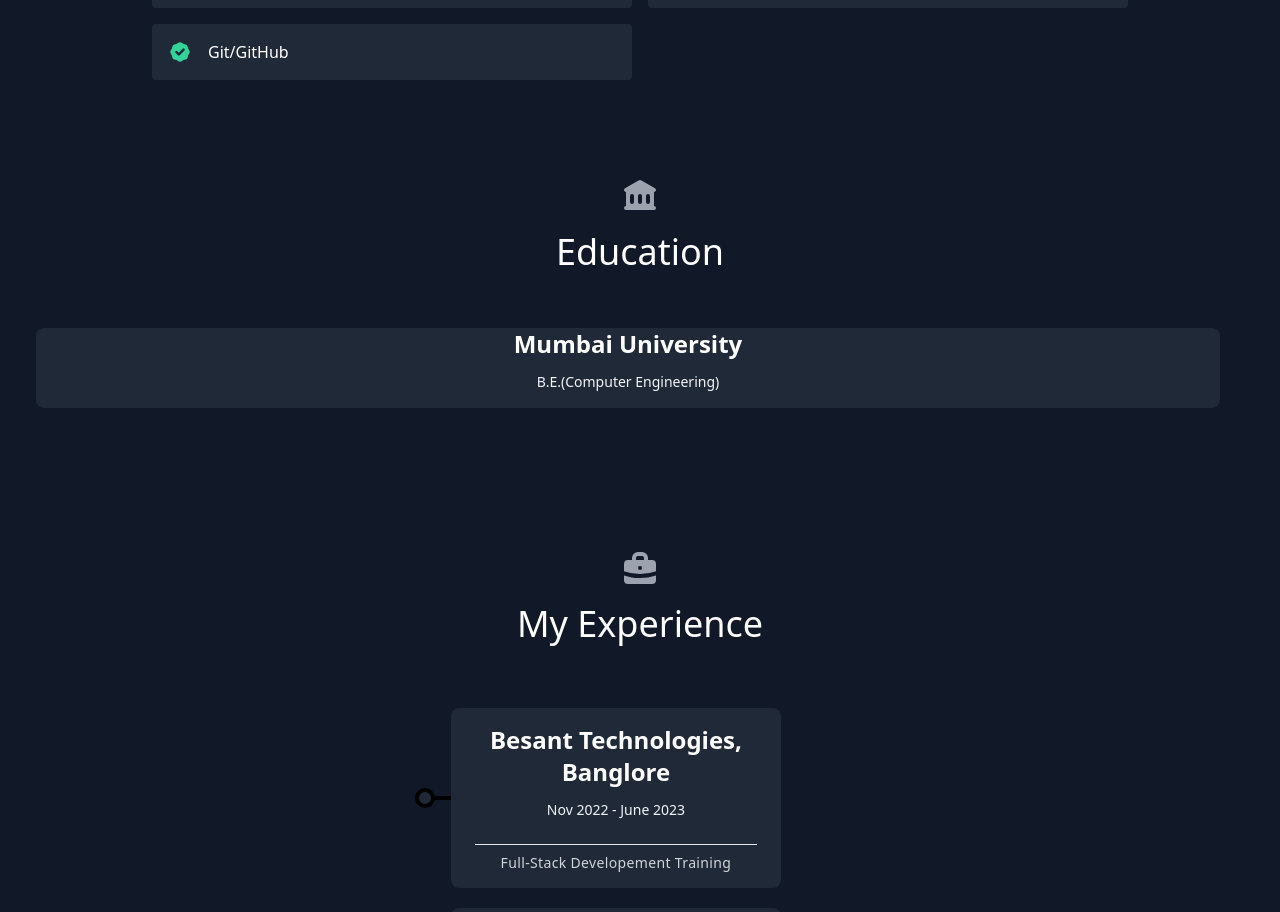
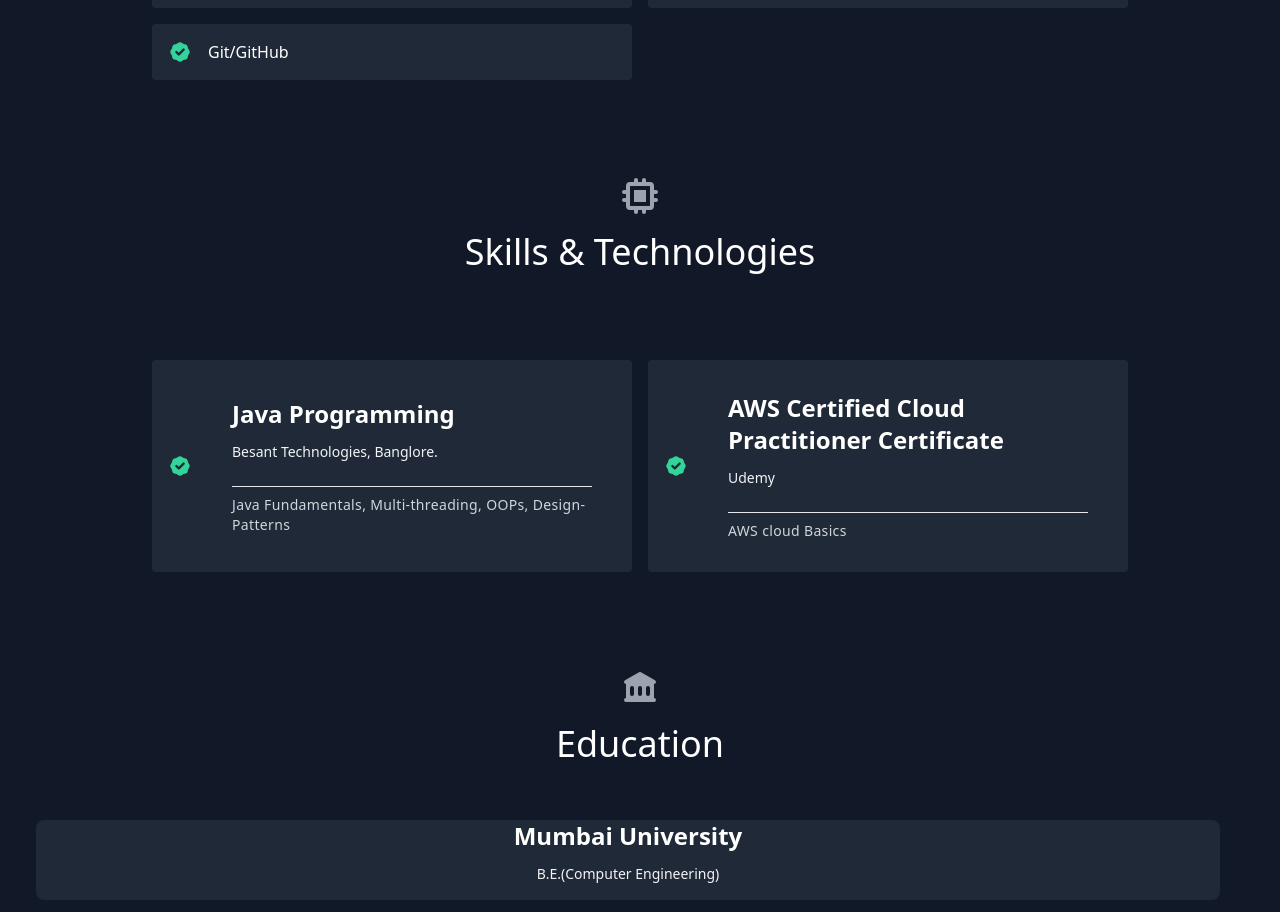
Before and after one commit to PripatOnGit/Priyanka_Patil_Portfolio_Website, a React (Create React App) app: page / in a window 1280 px wide. Shown: the part 1160-2072 px from the top of the page. Built offline with nearby package versions, Linux system fonts and the light colour scheme.

Commit message:
Cerification component updated

```diff
--- a/src/App.js
+++ b/src/App.js
@@ -6,6 +6,7 @@ import Skills from "./components/Skills";
 import Projects from "./components/Projects";
 import Experience from "./components/Experience";
 import Education from "./components/Education";
+import Certification from "./components/Certification";
 
 export default function App() {
   return (
@@ -13,6 +14,7 @@ export default function App() {
       <Navbar />
       <About />
       <Skills />
+      <Certification />
       <Education />
       <Experience />
       <Projects />
--- a/src/components/Certification.js
+++ b/src/components/Certification.js
@@ -0,0 +1,33 @@
+import { BadgeCheckIcon, ChipIcon } from "@heroicons/react/solid";
+import React from "react";
+import { certification, skills } from "../data";
+
+export default function Certification() {
+  return (
+    <section id="certification">
+      <div className="container px-5 py-10 mx-auto">
+        <div className="text-center mb-20">
+          <ChipIcon className="w-10 inline-block mb-4" />
+          <h1 className="sm:text-4xl text-3xl font-medium title-font text-white mb-4">
+            Skills &amp; Technologies
+          </h1>
+        </div>
+        <div className="flex flex-wrap lg:w-4/5 sm:mx-auto sm:mb-2 -mx-2">
+          {certification.map((certification) => (
+            <div key={certification} className="p-2 sm:w-1/2 w-full">
+              <div className="bg-gray-800 rounded flex p-4 h-full items-center">
+                <BadgeCheckIcon className="text-green-400 w-6 h-6 flex-shrink-0 mr-4" />
+                <div class="  space-y-2 bg-gray-800 rounded-lg shadow-only transition-ease lg:w-11/12 px-6 py-4">
+                       <h3 class="mb-3 font-bold text-white text-2xl">{certification.name}</h3>
+                       <p class="pb-4 text-sm text-gray-100">{certification.issuedby}</p>
+                       <hr />
+                       <p class="text-sm font-medium leading-snug tracking-wide text-gray-300 text-opacity-100">{certification.description}</p>
+                   </div>
+              </div>
+            </div>
+          ))}
+        </div>
+      </div>
+    </section>
+  );
+}
--- a/src/data.js
+++ b/src/data.js
@@ -62,3 +62,17 @@ export const experience = [
   }
 
 ];
+
+export const certification = [
+  {
+    name: "Java Programming",
+    issuedby: "Besant Technologies, Banglore.",
+    description: "Java Fundamentals, Multi-threading, OOPs, Design-Patterns",
+  },
+  {
+    name: "AWS Certified Cloud Practitioner Certificate",
+    issuedby: "Udemy",
+    description: "AWS cloud Basics",
+  },
+
+];
```
